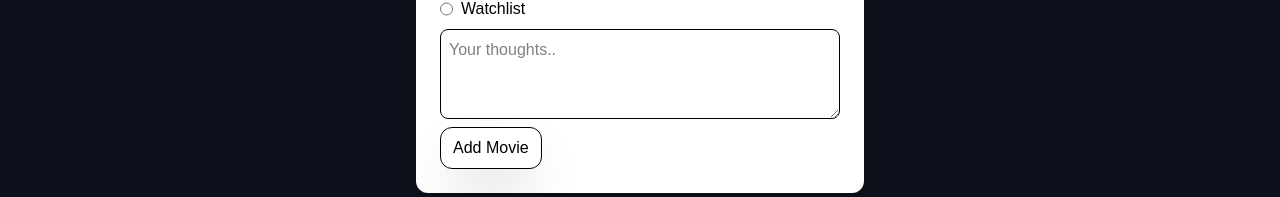
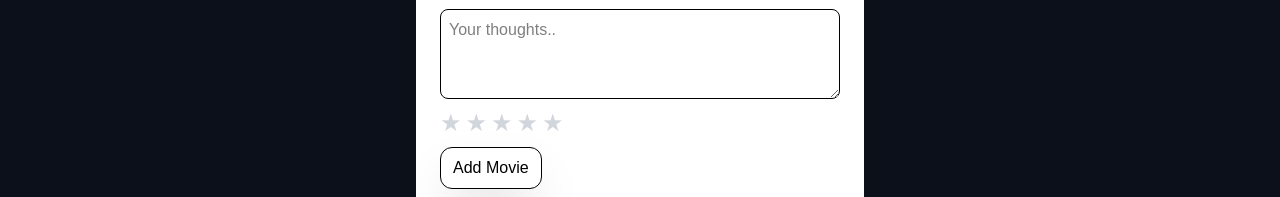
Before and after one commit to emapepic/movie-archive, a Next.js app: page /movies in a window 1280 px wide. Both pictures are taken after a click on the button "Add Movie". Shown: the part 384-581 px from the top of the page. Built offline with nearby package versions, Linux system fonts and the light colour scheme; no server answers.

Commit message:
added user rating

```diff
--- a/components/AddMediaModal.tsx
+++ b/components/AddMediaModal.tsx
@@ -5,6 +5,7 @@ import { searchMovies, searchTV } from "@/lib/tmdb";
 import { addMediaToDatabase } from "@/lib/actions";
 import { createClient } from "@/utils/supabase/client";
 import Image from 'next/image';
+import StarRating from "./StarRating";
 
 function MediaOption({item}: {item: Movie | TV}) {
     const itemName = ("title" in item) ? item.title : item.name;
@@ -46,6 +47,7 @@ export default function AddMediaModal({
     const [selectedMedia, setSelectedMedia] = useState<Movie | TV | null>(null);
     const [status, setStatus] = useState("watched");
     const [userOpinion, setUserOpinion] = useState("");
+    const [userRating, setUserRating] = useState(0);
 
     const dropdownRef = useRef<HTMLDivElement>(null);
 
@@ -108,17 +110,18 @@ export default function AddMediaModal({
             setSelectedMedia(null);
             setStatus("watched");
             setUserOpinion("");
+            setUserRating(0);
         }
     }, [isOpen, type]);
 
-    const handleAddEntry = async (media: Movie | TV | null, status: string, userOpinion: string) => {
+    const handleAddEntry = async (media: Movie | TV | null, status: string, userOpinion?: string, userRating?: number) => {
         if (!media) return;
 
         const {data: {user}} = await supabase.auth.getUser();
 
         if (!user) return alert("You have to be logged in!");
 
-        const result = await addMediaToDatabase(user.id, media.id, type, status, userOpinion);
+        const result = await addMediaToDatabase(user.id, media.id, type, status, userOpinion, userRating);
 
         if (result.error) {
             alert(result.error);
@@ -225,8 +228,10 @@ export default function AddMediaModal({
                     className="p-2 border rounded-lg outline-none focus:ring-2 focus:ring-amber-950"
                 />
 
+                <StarRating rating={userRating} onRate={setUserRating} />
+
                 <button
-                    onClick={() => handleAddEntry(selectedMedia, status, userOpinion)}
+                    onClick={() => handleAddEntry(selectedMedia, status, userOpinion, userRating)}
                     disabled={!selectedMedia}
                     className="w-fit px-3 py-2 border rounded-xl shadow-2xl"
                 >
--- a/components/MediaDisplay.tsx
+++ b/components/MediaDisplay.tsx
@@ -1,6 +1,7 @@
 import { getMovieDetails, getTVDetails } from "@/lib/tmdb";
 import { createClient } from "@/utils/supabase/server";
 import Image from "next/image";
+import StarDisplay from "./StarDisplay";
 
 async function getArchivedMedia(type?: 'movie' | 'tv', status?: string, limit?: number, orderBy?: string) {
     const supabase = await createClient();
@@ -72,6 +73,7 @@ export default async function MediaDisplay({ type, status, limit, orderBy, showS
                 return {
                     status: item.status,
                     user_opinion: item.user_opinion,
+                    user_rating: item.user_rating,
                     mediaTitle,
                     mediaDate,
                     id: details.id,
@@ -108,6 +110,7 @@ export default async function MediaDisplay({ type, status, limit, orderBy, showS
                             <p className={`w-fit px-3 font-bold capitalize rounded-2xl ${setStatusColor(item.status)}`}>{item.status}</p>
                         )}
                         <p>{item.user_opinion}</p>
+                        {item.user_rating > 0 && <StarDisplay rating={item.user_rating} />}
                     </div>
                 </div>
             ))}
--- /dev/null
+++ b/components/StarDisplay.tsx
@@ -0,0 +1,11 @@
+export default function StarDisplay({rating}: {rating: number}) {
+    return (
+        <div className="flex gap-1">
+            {[1, 2, 3, 4, 5].map((star) => (
+                <span key={star} className={`text-xl ${star <= rating ? 'text-amber-400' : 'text-gray-600'}`}>
+                    ★
+                </span>
+            ))}
+        </div>
+    );
+}
--- /dev/null
+++ b/components/StarRating.tsx
@@ -0,0 +1,24 @@
+'use client'
+
+import { useState } from "react";
+
+export default function StarRating({rating, onRate}: {rating: number, onRate: (n: number) => void}) {
+    const [hovered, setHovered] = useState(0);
+    return (
+        <div className="flex flex-row gap-1">
+            {[1, 2, 3, 4, 5].map(star => (
+                <button
+                    key={star}
+                    type="button"
+                    onClick={() => onRate(star)}
+                    onMouseEnter={() => setHovered(star)}
+                    onMouseLeave={() => setHovered(0)}
+                >
+                    <span className={`text-2xl ${star <= (hovered || rating) ? 'text-amber-400' : 'text-gray-300'}`}>
+                        ★
+                    </span>
+                </button>
+            ))}
+        </div>
+    );
+}
--- a/lib/actions.ts
+++ b/lib/actions.ts
@@ -26,10 +26,10 @@ export async function updateUserCredentials(newPassword?: string) {
 }
 
 // dodavanje filma/serije u bazu
-export async function addMediaToDatabase(userId: string, tmdbId: number, type: string, status: string, userOpinion: string) {
+export async function addMediaToDatabase(userId: string, tmdbId: number, type: string, status: string, userOpinion?: string, userRating?: number) {
     const supabase = await createClient();
 
-    const {error} = await supabase.from('user_archive').insert([{user_id: userId, tmdb_id: tmdbId, media_type: type, status: status, user_opinion: userOpinion}]);
+    const {error} = await supabase.from('user_archive').insert([{user_id: userId, tmdb_id: tmdbId, media_type: type, status: status, user_opinion: userOpinion, user_rating: userRating}]);
 
     if (error) {
         if (error.code === '23505') {
```
